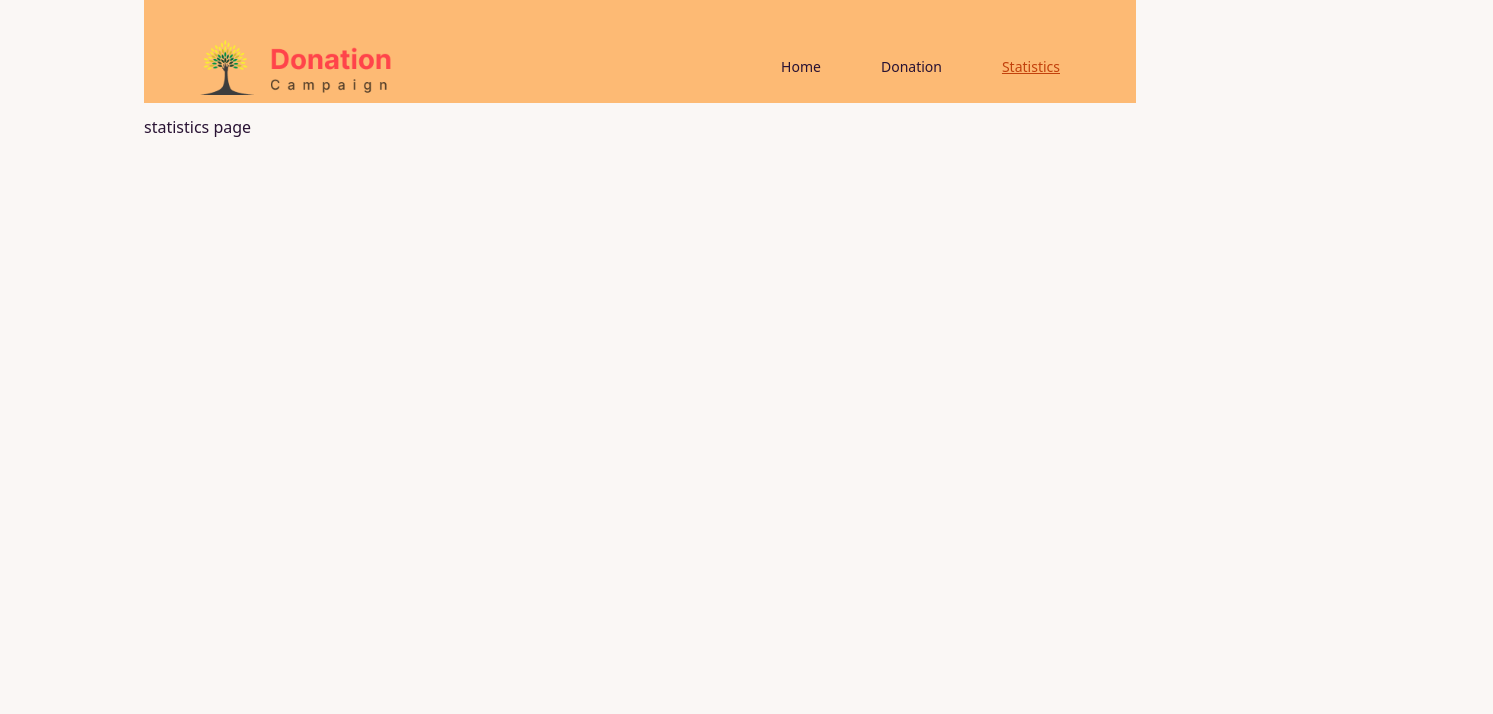
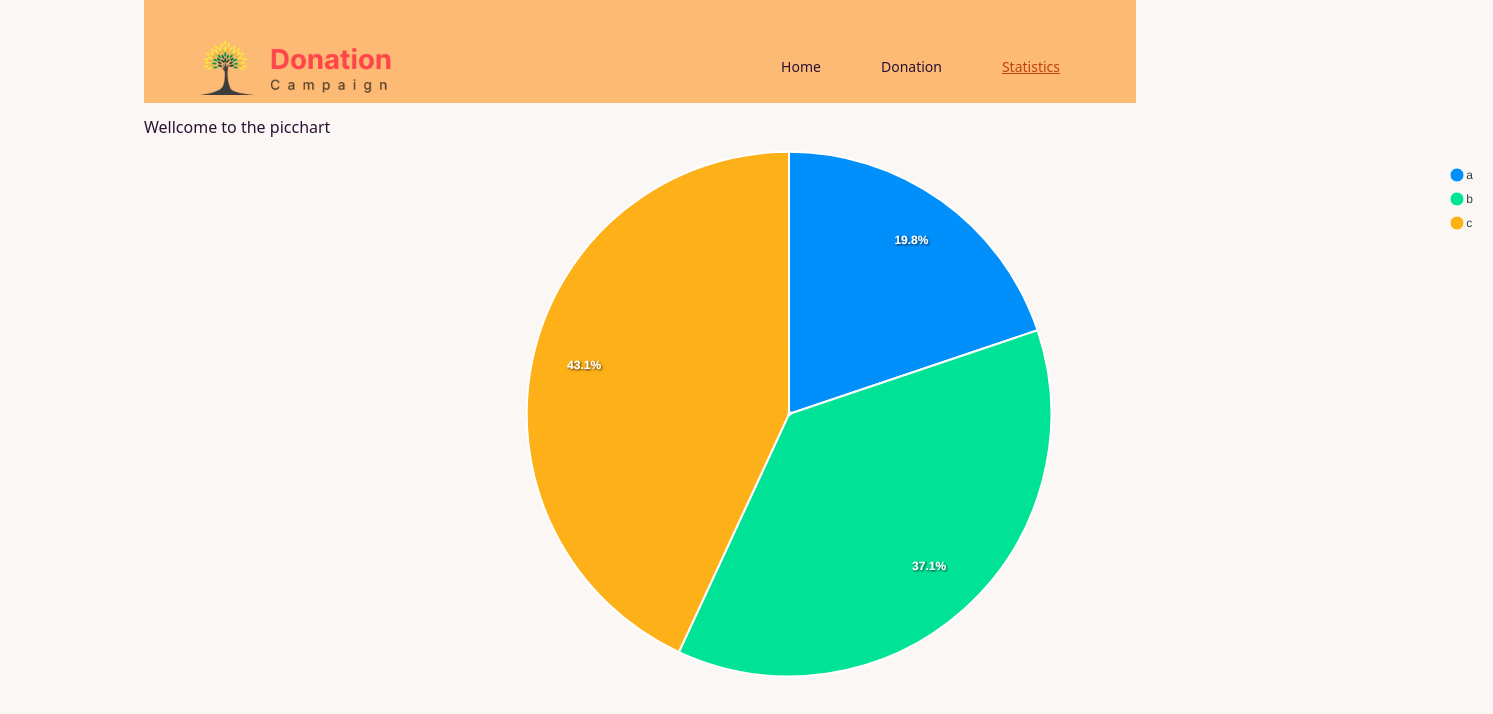
Before and after one commit to rakibul226/Donation-Campaign_A8, a React (Vite) app: page /statistics in a window 1280 px wide. Shown: the top 714 px of the page, 1493 px wide, since content can reach past the window. Built offline with nearby package versions, Linux system fonts and the light colour scheme.

Commit message:
basic pie chart added

```diff
--- a/index.html
+++ b/index.html
@@ -5,6 +5,12 @@
     <link rel="icon" type="image/svg+xml" href="/vite.svg" />
     <meta name="viewport" content="width=device-width, initial-scale=1.0" />
     <title>Vite + React</title>
+    <style>
+      body::-webkit-scrollbar{
+         display : none;
+      }
+
+      </style>
   </head>
   <body>
     <div id="root"></div>
--- a/src/Pages/Donation/Donated.jsx
+++ b/src/Pages/Donation/Donated.jsx
@@ -10,9 +10,10 @@ const Donated = ({ item }) => {
     category_bg,
     card_bg,
     text_color,
-    description,
     price,
   } = item || {};
+
+
 
   return (
     <div
--- /dev/null
+++ b/src/Pages/Statistics/Piechart.jsx
@@ -0,0 +1,39 @@
+import Chart from "react-apexcharts";
+import React from "react";
+
+
+
+function Piechart()
+{
+    return(
+        <React.Fragment>
+            <div className="container-fluid">
+                <h3>Wellcome to the picchart</h3>
+                <Chart
+                    type="pie"
+                    width={1349}
+                    height={550}
+
+                    series={[23,43,50]}
+
+                    options={
+                        {
+                            labels:['a','b','c']
+                        }
+                    }
+
+                >
+
+
+
+                </Chart>
+
+            </div>
+        </React.Fragment>
+    );
+
+}
+
+
+
+export default Piechart;
--- a/src/Pages/Statistics.jsx
+++ b/src/Pages/Statistics/Statistics.jsx
@@ -1,8 +1,10 @@
+import Piechart from "./Piechart";
+
 
 const Statistics = () => {
     return (
         <div className="md:px-14 lg:px-36">
-            statistics page
+            <Piechart></Piechart>
         </div>
     );
 };
--- a/src/Route/Route.jsx
+++ b/src/Route/Route.jsx
@@ -1,9 +1,9 @@
 import { createBrowserRouter } from "react-router-dom";
 import MainLayout from "../Layout/MainLayout";
+import SelectedCategory from "../Pages/Category/SelectedCategory";
+import Donation from "../Pages/Donation";
 import Home from "../Pages/Home";
-import Donation from "../Pages/Donation";
-import Statistics from "../Pages/Statistics";
-import SelectedCategory from "../Pages/Category/SelectedCategory";
+import Statistics from "../Pages/Statistics/Statistics";
 
 
 
```
Also changed, not shown: package.json (+5 -2 lines), 2 other files (tests, documents, lock files or other folders).
